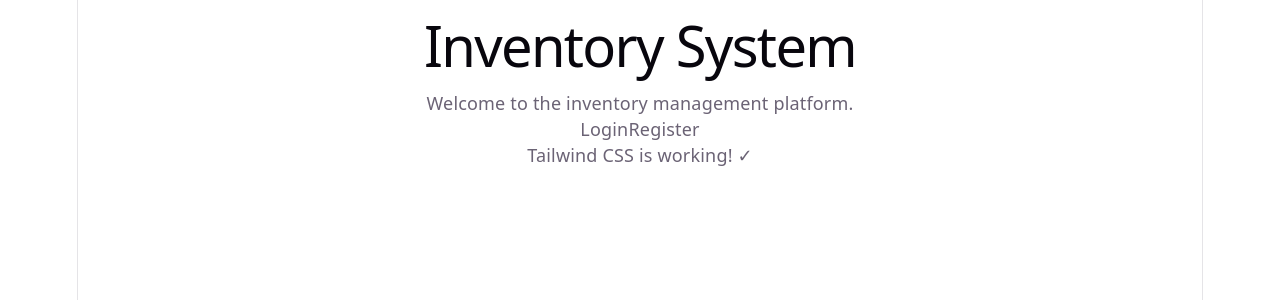
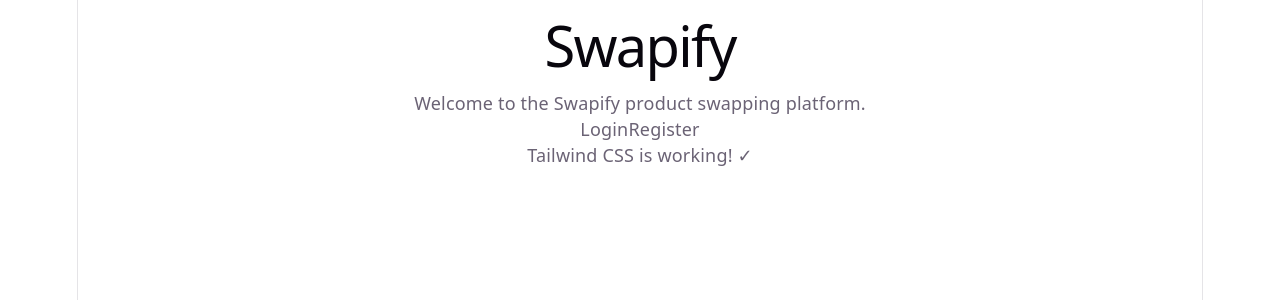
Before and after one commit to matheeshaW/product_exchange_system, a React (Vite) app in the folder frontend/: page / in a window 1280 px wide. Shown: the top 300 px of the page. Built offline with nearby package versions, Linux system fonts and the light colour scheme.

Commit message:
fix: update app title and description to reflect Swapify branding

```diff
--- a/frontend/src/App.tsx
+++ b/frontend/src/App.tsx
@@ -4,8 +4,8 @@ function App() {
   return (
     <div className="min-h-screen bg-gradient-to-br from-blue-50 to-indigo-100 flex items-center justify-center p-4">
       <div className="bg-white rounded-lg shadow-lg p-8 max-w-md w-full">
-        <h1 className="text-3xl font-bold text-gray-800 mb-4">Inventory System</h1>
-        <p className="text-gray-600 mb-6">Welcome to the inventory management platform.</p>
+        <h1 className="text-3xl font-bold text-gray-800 mb-4">Swapify</h1>
+        <p className="text-gray-600 mb-6">Welcome to the Swapify product swapping platform.</p>
         <div className="space-y-3">
           <button className="w-full bg-indigo-600 text-white py-2 rounded-lg hover:bg-indigo-700 transition">
             Login
```
